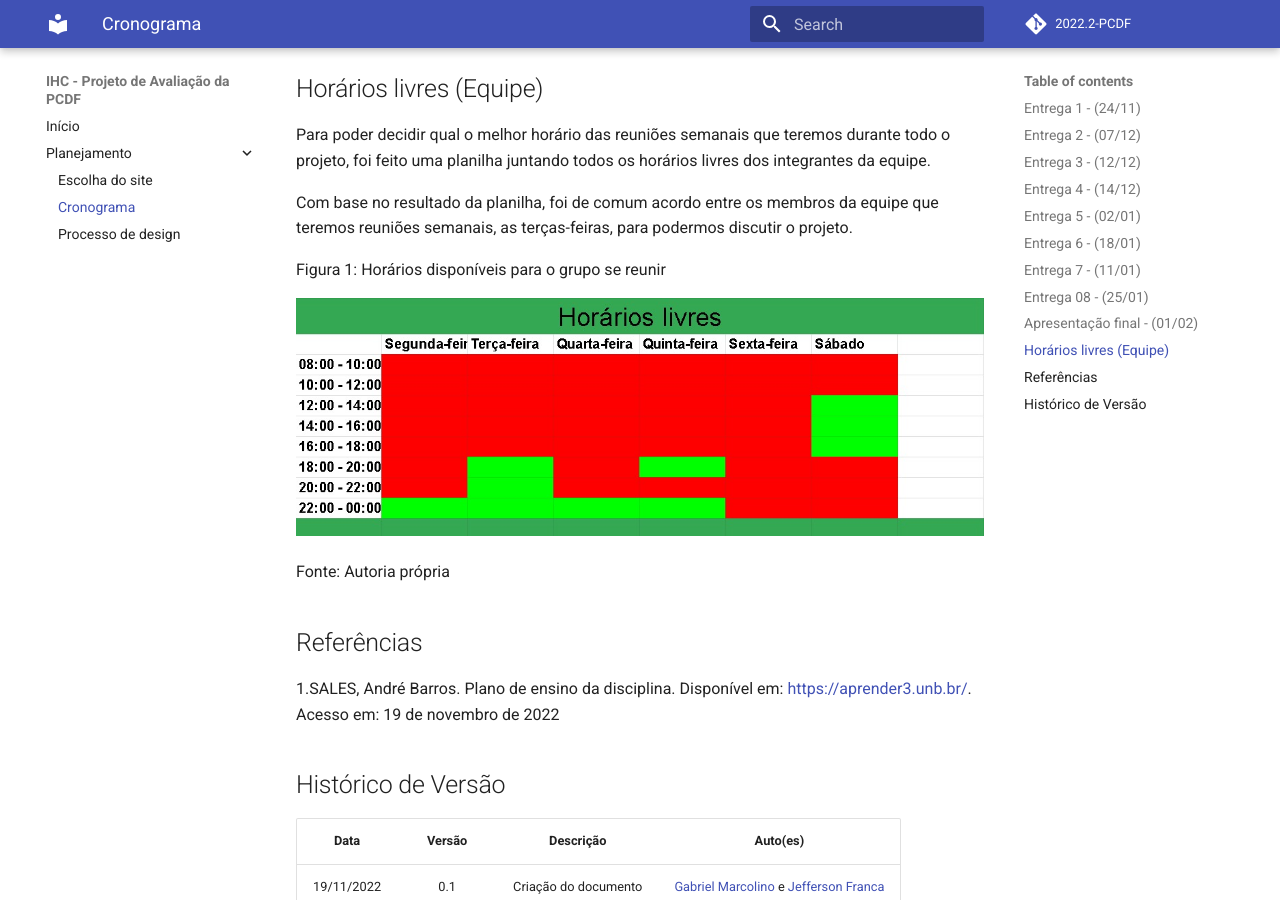
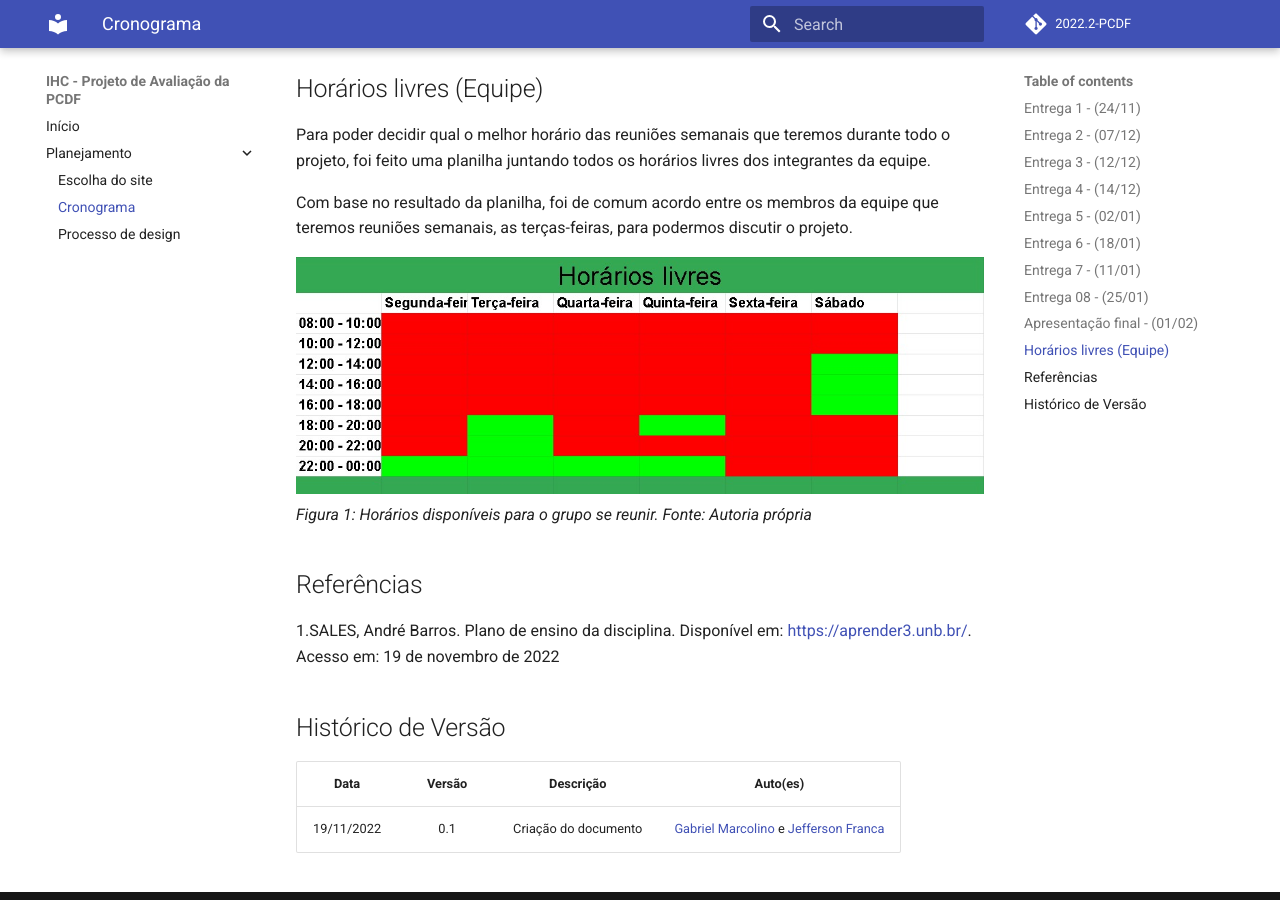
Before and after one commit to Interacao-Humano-Computador/2022.2-PCDF, an MkDocs documentation site: the page built from docs/cronograma.md, in a window 1280 px wide and 900 px high, scrolled down 2964 px. Built offline with MkDocs 1.6.1 and Material for MkDocs 9.7.7, drawn with Linux system fonts in a browser that asks for light colours; comment, search, counter and statistics services are not loaded; some of the changed lines change nothing that is shown.

Commit message:
correcao perto da timetable

```diff
--- a/docs/cronograma.md
+++ b/docs/cronograma.md
@@ -88,11 +88,10 @@ Para poder decidir qual o melhor horário das reuniões semanais que teremos dur
 
 Com base no resultado da planilha, foi de comum acordo entre os membros da equipe que teremos reuniões semanais, as terças-feiras, para podermos discutir o projeto.
 
-Figura 1: Horários disponíveis para o grupo se reunir
+
 
 ![alt text](_media/timeline/planilha.jpeg)
-
-Fonte: Autoria própria
+*Figura 1: Horários disponíveis para o grupo se reunir. Fonte: Autoria própria*
 
 ## Referências
 
```
